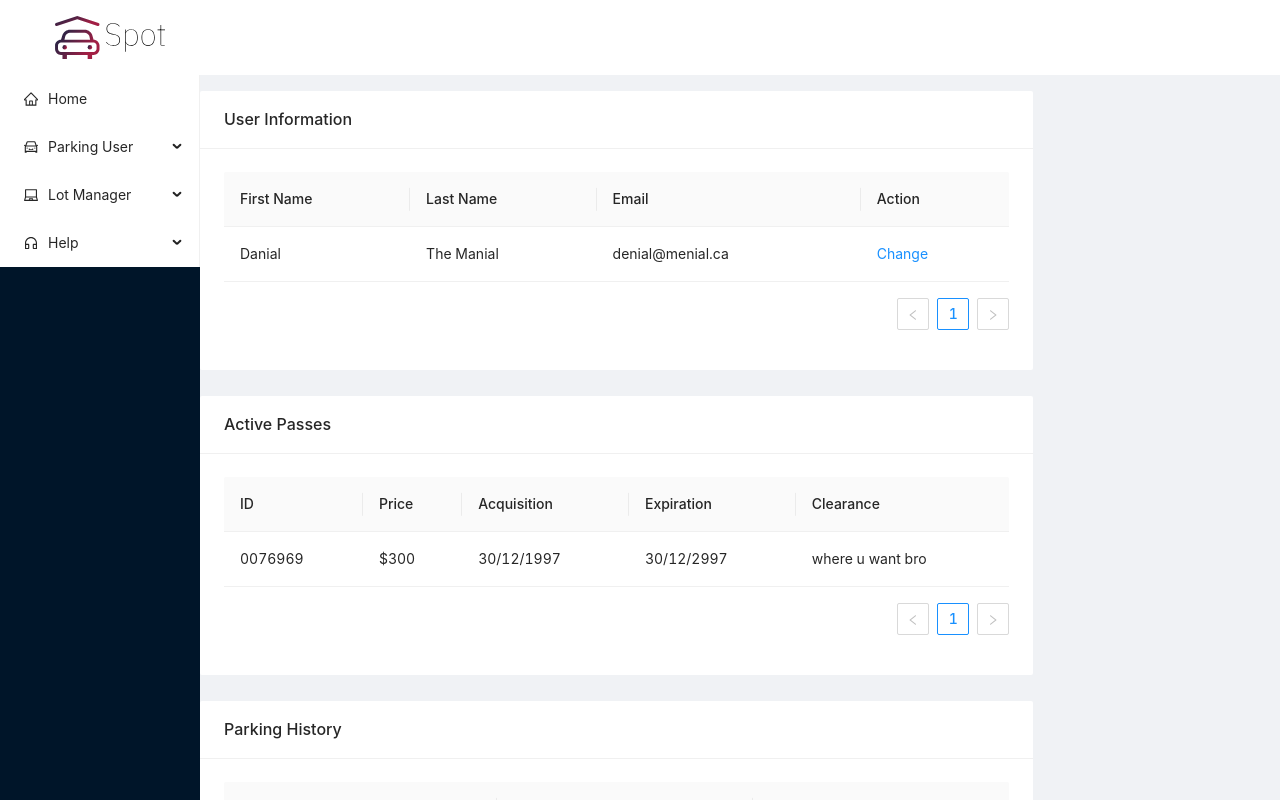
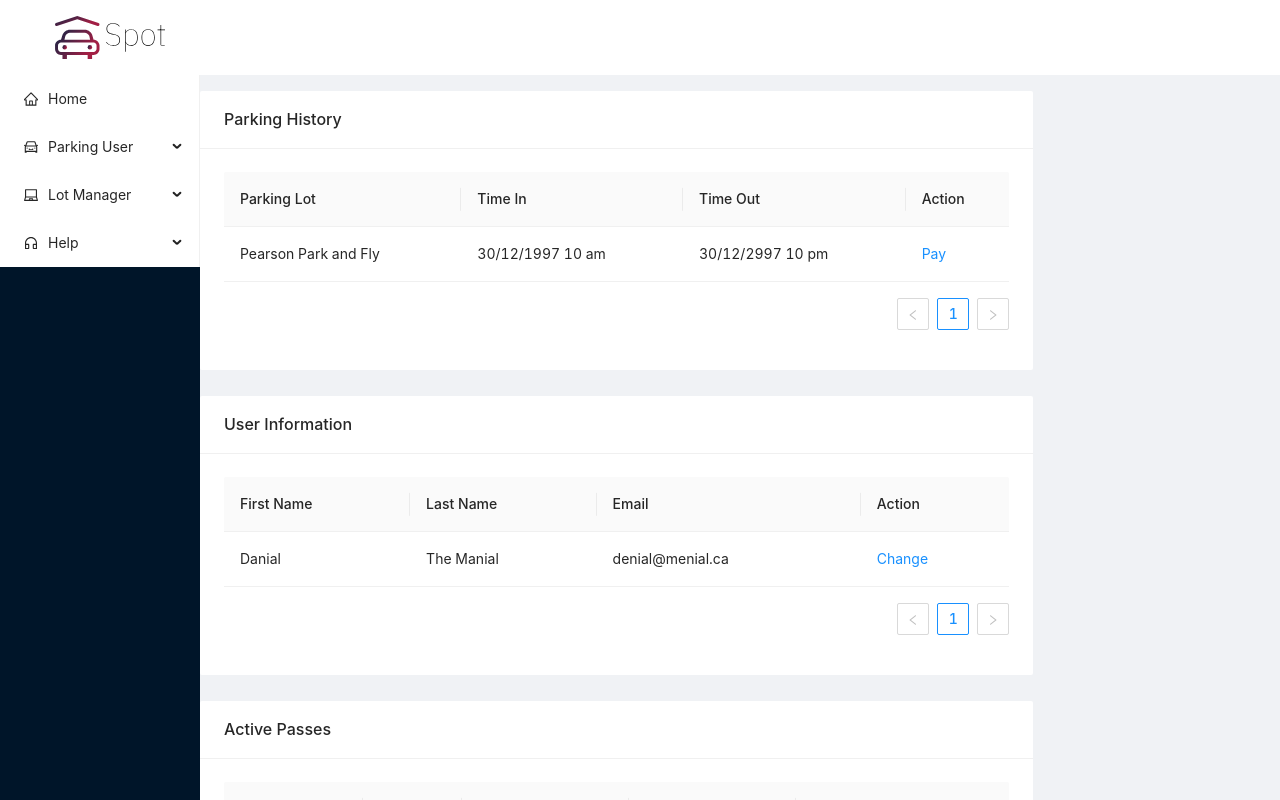
Before and after one commit to DanielMil/Spot, a React app in the folder frontend/spot-frontend/src/: page /userservicesmanagement in a window 1280 px wide. Shown: the top 800 px of the page. Built offline with nearby package versions, Linux system fonts and the light colour scheme; the HTML template or start-up script is replaced by a standard one.

Commit message:
add payment to user

```diff
--- a/frontend/spot-frontend/src/components/userServices.jsx
+++ b/frontend/spot-frontend/src/components/userServices.jsx
@@ -43,7 +43,7 @@ class UserServices extends React.Component{
                      </a>
                   </Space>
                 ),
-            },
+            }
         ];
         const passdata = [
             {
@@ -108,10 +108,33 @@ class UserServices extends React.Component{
               dataIndex: 'timeout',
               key: 'timeout',
             },
+            {
+                title: 'Action',
+                key: 'action',
+                render: (text, record) => (
+                  <Space size="middle">
+                    <a data-id={record.name} onClick={() => { this.props.history.push({
+                                                            pathname: '/payment',
+                                                            data: record.name
+                                                          }) }}>
+                        Pay
+                     </a>
+                  </Space>
+                ),
+            }
         ];
         return(
             <div className="site-card-wrapper">
                 <Space direction="vertical" size='large'>
+                    <Row gutter={400}>
+                    <Col span={2}/>
+                        <Col span= {20}>
+                            <Card title="Parking History" bordered={false}>
+                            <Table dataSource={historydata} columns={historycolumns} />
+                            </Card>
+                        </Col>
+                        <Col span={2} />
+                    </Row>
                     <Row gutter={400}>
                         <Col span={20}/>
                         <Col span= {20} >
@@ -130,15 +153,6 @@ class UserServices extends React.Component{
                         </Col>
                         <Col span={2} />
                     </Row>
-                    <Row gutter={400}>
-                    <Col span={2}/>
-                        <Col span= {20}>
-                            <Card title="Parking History" bordered={false}>
-                            <Table dataSource={historydata} columns={historycolumns} />
-                            </Card>
-                        </Col>
-                        <Col span={2} />
-                    </Row>
                 </Space>
             </div>
         );
--- a/frontend/spot-frontend/src/components/userdashContent.jsx
+++ b/frontend/spot-frontend/src/components/userdashContent.jsx
@@ -32,6 +32,14 @@ class UserDashContent extends React.Component{
         //if (this.state.user){
             return(
                 <>
+
+                    <p>
+                        Pay fees. Change your email, password, or view or cancel your active parking passes
+                    </p>
+                    <Button type="primary"  size="large" shape="round" onClick={this.handleServices}>
+                        Manage Services
+                    </Button>
+                    <Divider />
                     <p>
                         View your currently registered vehicle or register a new one
                     </p>
@@ -46,12 +54,6 @@ class UserDashContent extends React.Component{
                         Add new pass
                     </Button>
                     <Divider />
-                    <p>
-                        Change your email, password, or view or cancel your active parking passes
-                    </p>
-                    <Button type="primary"  size="large" shape="round" onClick={this.handleServices}>
-                        Manage Services
-                    </Button>
                 </>
             );
         //}
```
